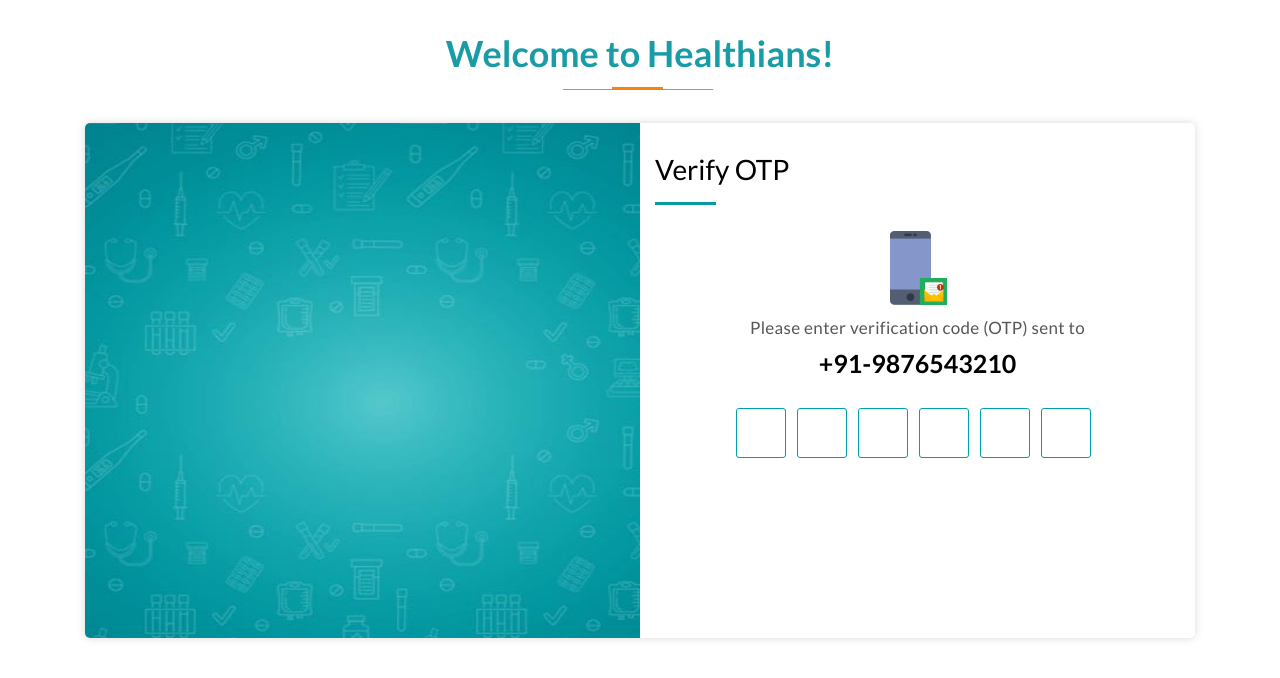
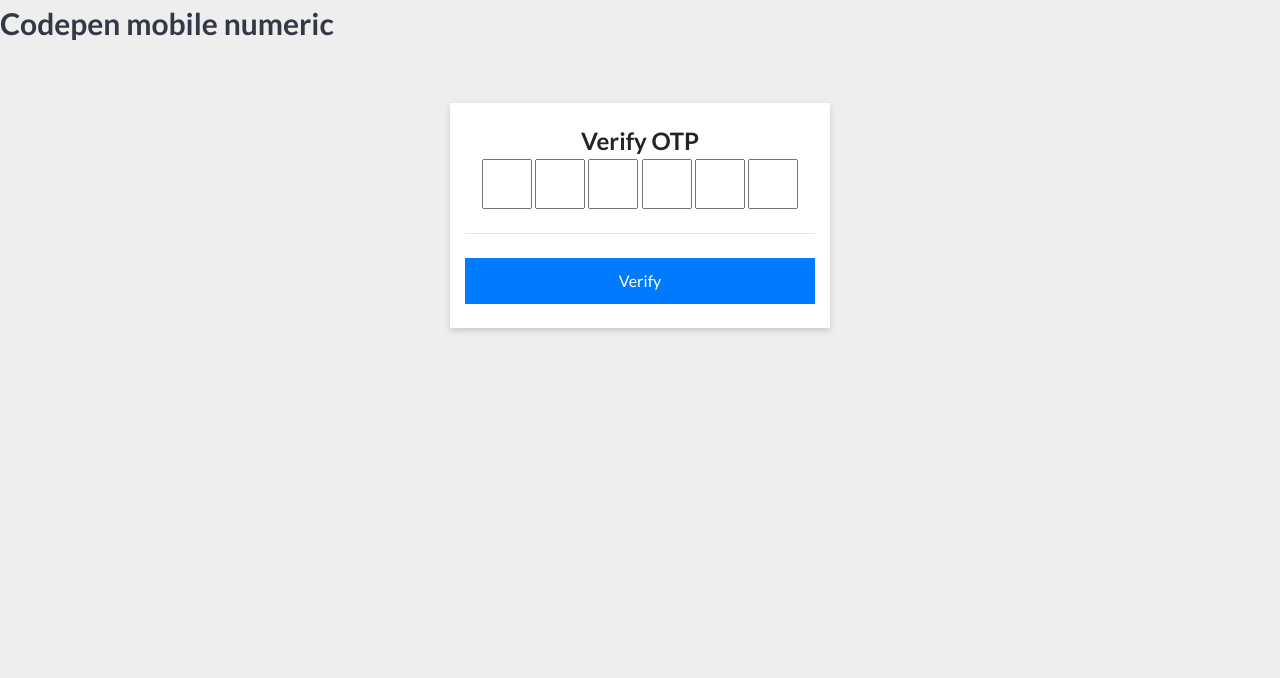
Before and after one commit to rohit-wushu/otp-screen, a plain HTML site: page login.html in a window 1280 px wide. Drawn offline with nearby package versions, Linux system fonts and the light colour scheme.

Commit message:
Update login.html

```diff
--- a/login.html
+++ b/login.html
@@ -24,6 +24,35 @@
     <!-- font icons -->
     <link rel="stylesheet" href="https://cdnjs.cloudflare.com/ajax/libs/font-awesome/4.7.0/css/font-awesome.min.css">
 
+    <style>
+        body {
+            background: #eee;
+        }
+
+        .bgWhite {
+            background: white;
+            box-shadow: 0px 3px 6px 0px #cacaca;
+        }
+
+        .title {
+            font-weight: 600;
+            margin-top: 20px;
+            font-size: 24px
+        }
+
+        .customBtn {
+            border-radius: 0px;
+            padding: 10px;
+        }
+
+        form input {
+            display: inline-block;
+            width: 50px;
+            height: 50px;
+            text-align: center;
+        }
+    </style>
+
 </head>
 
 <body>
@@ -31,45 +60,32 @@
 
     <!-- login section start from here -->
     <div class="login-wrapper">
+        <h2>Codepen mobile numeric </h2>
         <div class="container">
-            <div class="login-title text-center">
-                <h2>Welcome to Healthians!</h2>
-                <img src="./assets/images/underline.png" alt="underline-divider">
+            <div class="row justify-content-md-center">
+                <div class="col-md-4 text-center">
+                    <div class="row">
+                        <div class="col-sm-12 mt-5 bgWhite">
+                            <div class="title">
+                                Verify OTP
                             </div>
-            <div class="login-outside">
-                <div class="container">
-                    <div class="row">
-                        <div class="col-md-6 login-left">
-                            <div class="">
 
-                            </div>
-                        </div>
-                        <div class="col-md-6">
-                            <div class="login-right">
-                                <h3>Verify OTP </h3>
-                                <div class="bottom-line"></div>
-                                <div class="login-div-verify">
-                                    <img src="./assets/images/confirmotp.png" alt="mobile-icon">
-                                    <p>Please enter verification code (OTP) sent to</p>
-                                    <h3>+91-9876543210</h3>
-                                    <div class="otp-box">
                             <form action="#">
                                 <input class="otp" type="text" oninput='digitValidate(this)' onkeyup='tabChange(1)'
-                                                maxlength=1>
+                                    inputmode="numeric" id="otp-box" maxlength=1>
                                 <input class="otp" type="text" oninput='digitValidate(this)' onkeyup='tabChange(2)'
-                                                maxlength=1>
+                                    inputmode="numeric" id="otp-box" maxlength=1>
                                 <input class="otp" type="text" oninput='digitValidate(this)' onkeyup='tabChange(3)'
-                                                maxlength=1>
+                                    inputmode="numeric" id="otp-box" maxlength=1>
                                 <input class="otp" type="text" oninput='digitValidate(this)' onkeyup='tabChange(4)'
-                                                maxlength=1>
+                                    inputmode="numeric" id="otp-box" maxlength=1>
                                 <input class="otp" type="text" oninput='digitValidate(this)' onkeyup='tabChange(5)'
-                                                maxlength=1>
+                                    inputmode="numeric" id="otp-box" maxlength=1>
                                 <input class="otp" type="text" oninput='digitValidate(this)' onkeyup='tabChange(6)'
-                                                maxlength=1>
+                                    inputmode="numeric" id="otp-box" maxlength=1>
                             </form>
-                                    </div>
-
-                                </div>
+                            <hr class="mt-4">
+                            <button class='btn btn-primary btn-block mt-4 mb-4 customBtn'>Verify</button>
                         </div>
                     </div>
                 </div>
@@ -77,15 +93,10 @@
         </div>
     </div>
 
-
-
-    </div>
-
     <!-- login section end here -->
 
 
     <!-- bootstrap js files   -->
-
 
     <script>
 
@@ -102,7 +113,11 @@
             }
         }
 
+        let otpBox = document.getElementById("otp-box");
+        otpBox.setAttribute("inputmode", "numeric");
+
     </script>
+
 
 
     <script type="text/javascript" src="https://www.healthians.com/js/jquery.min.js"></script>
```
Lines whose indentation alone changed are shown as unchanged.
